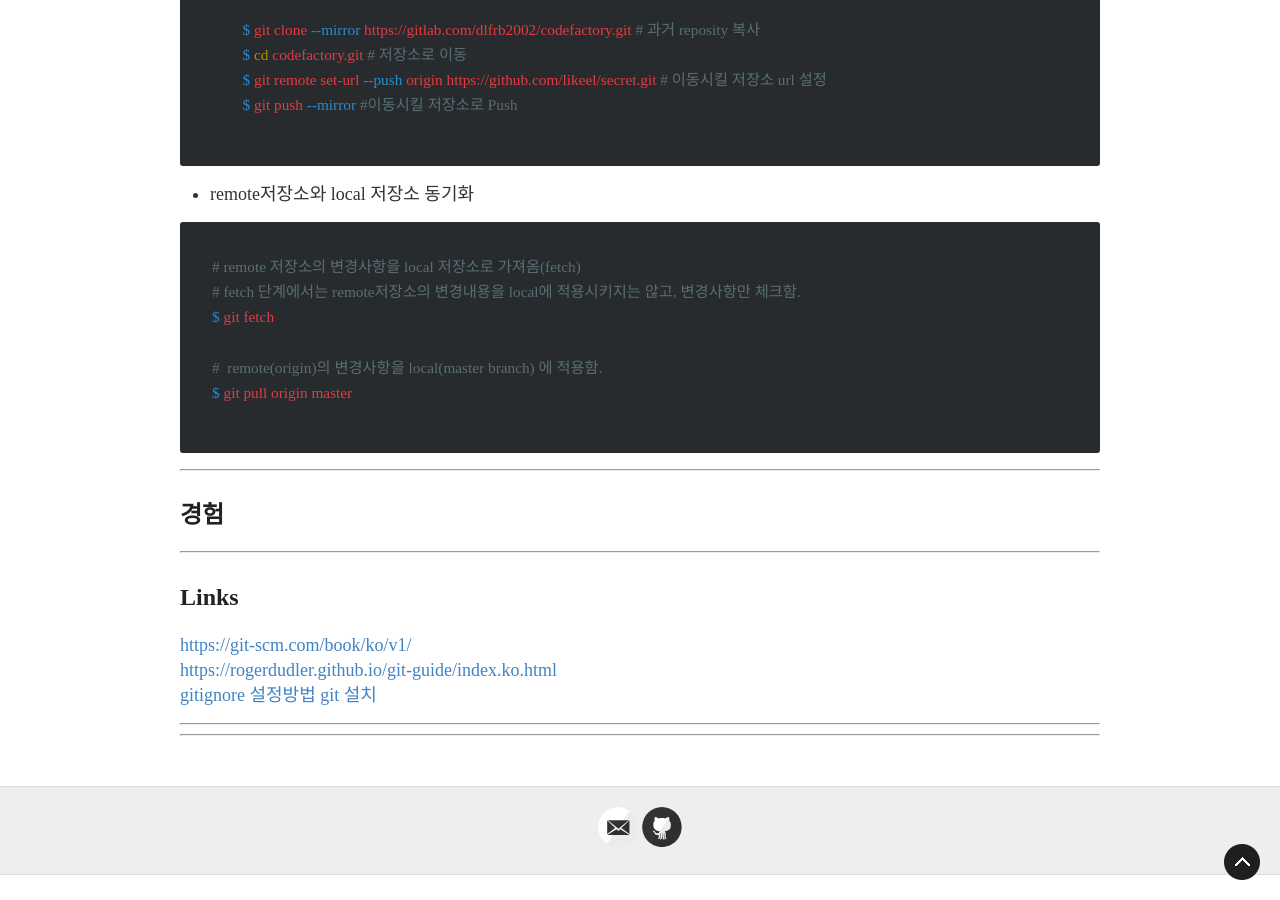
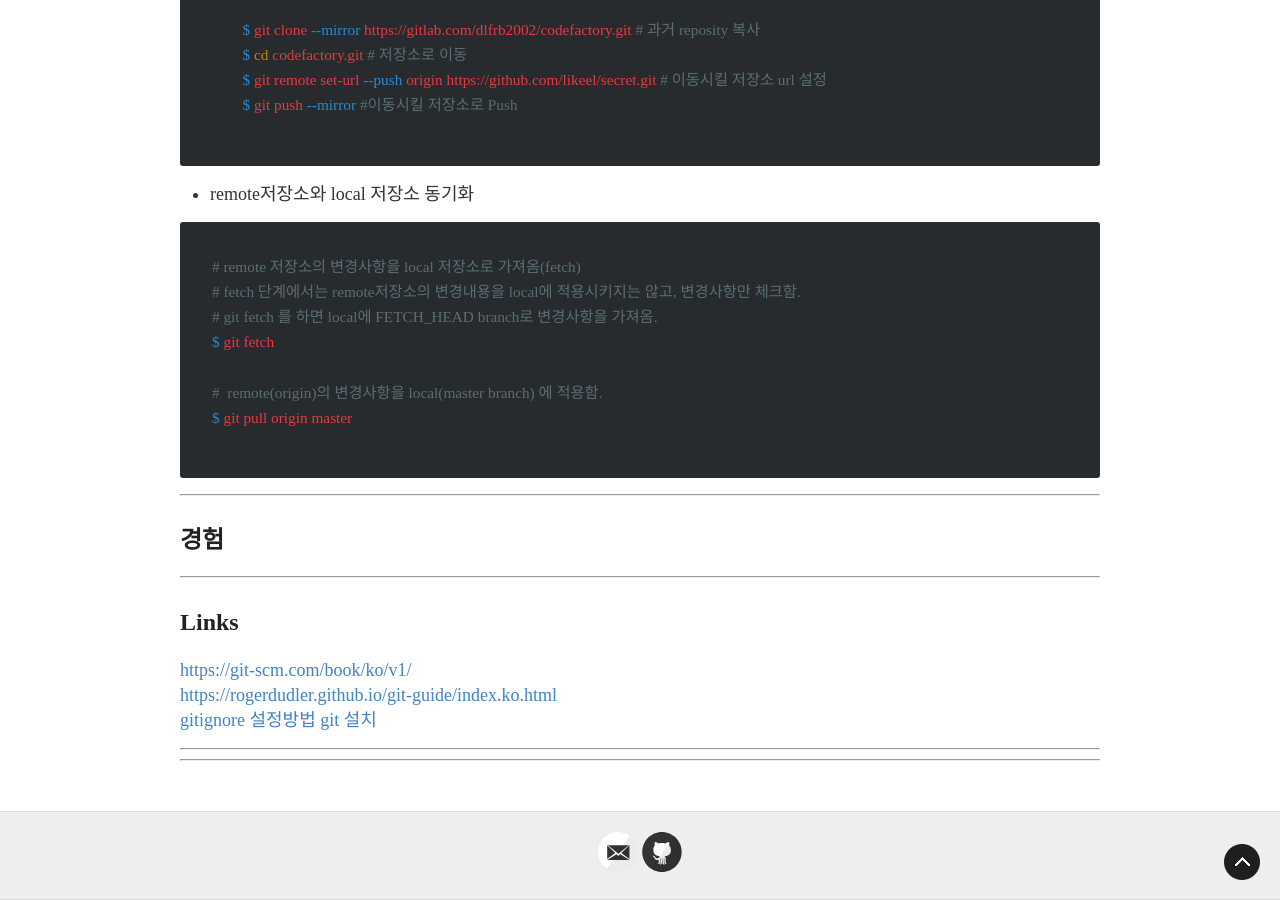
Before and after one commit to jaeheon209/gymbombom.github.io, a Jekyll site: the page built from _posts/2019-12-16-1-git-simple.md, in a window 1280 px wide and 900 px high, scrolled down 5018 px. Built offline with Jekyll 4.4.1, drawn with Linux system fonts in a browser that asks for light colours; nearby versions of some CDN libraries; some web fonts are replaced; comment, search, counter and statistics services are not loaded.

Commit message:
Update 2019-12-16-1-git-simple.md
git fetch  설명추가

````diff
--- a/_posts/2019-12-16-1-git-simple.md
+++ b/_posts/2019-12-16-1-git-simple.md
@@ -175,6 +175,7 @@ $ git reset [commit id]
 ```shell
 # remote 저장소의 변경사항을 local 저장소로 가져옴(fetch)
 # fetch 단계에서는 remote저장소의 변경내용을 local에 적용시키지는 않고, 변경사항만 체크함.
+# git fetch 를 하면 local에 FETCH_HEAD branch로 변경사항을 가져옴.
 $ git fetch
 
 #  remote(origin)의 변경사항을 local(master branch) 에 적용함.
````
